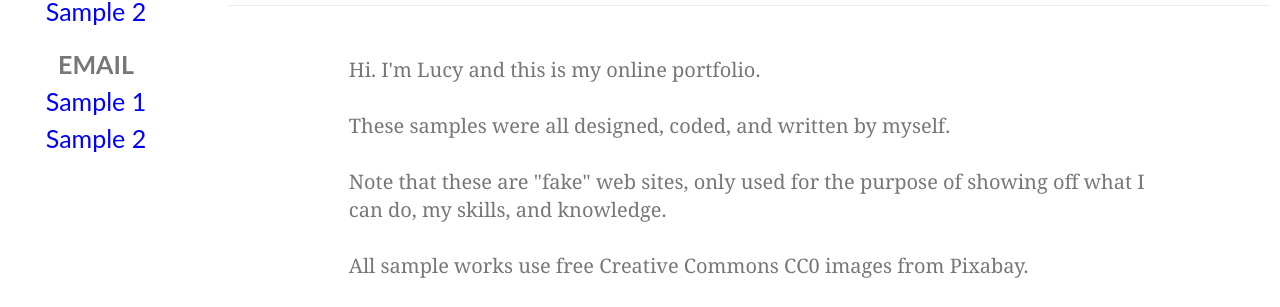
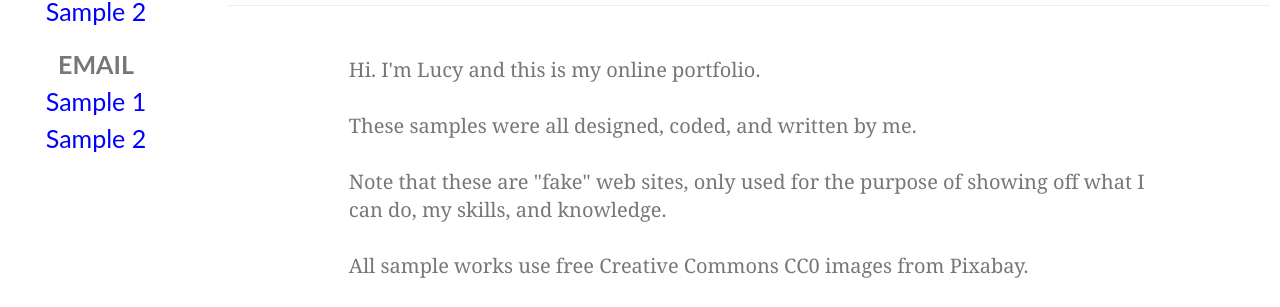
Before and after one commit to nuumu/nuumu.github.io, a Jekyll site: the page built from index.html, in a window 1280 px wide. Shown: the part 166-473 px from the top of the page. Built offline with Jekyll 4.4.1, drawn with Linux system fonts in a browser that asks for light colours.

Commit message:
Update index.html

```diff
--- a/index.html
+++ b/index.html
@@ -14,7 +14,7 @@
 
 <section class="contentbox">
     <p class="serif">Hi. I'm Lucy and this is my online portfolio.<br><br></p>
-    <p class="serif">These samples were all designed, coded, and written by myself.<br><br></p>
+    <p class="serif">These samples were all designed, coded, and written by me.<br><br></p>
     <p class="serif">Note that these are "fake" web sites, only used for the purpose of showing off what I can do, my skills, and knowledge.<br><br></p>
     <p class="serif">All sample works use free Creative Commons CC0 images from Pixabay.<br><br></p>
     <p><a href="/m-index.html">[Mobile version]</a></p>
```
